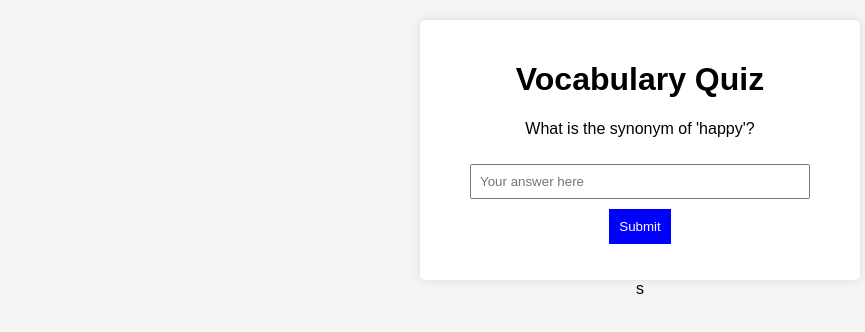
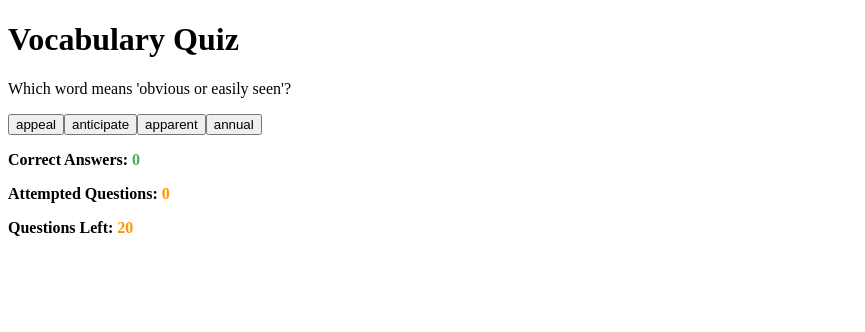
Before and after one commit to Constantine-L01/vocabulary-quiz, a plain HTML site: page index.html in a window 1280 px wide. Shown: the whole page, without its empty margins (0-865 px from the left). Drawn offline with Linux system fonts and the light colour scheme.

Commit message:
Added more questions - Vocabulary Quiz

```diff
--- a/index.html
+++ b/index.html
@@ -3,18 +3,19 @@
 <head>
     <meta charset="UTF-8">
     <meta name="viewport" content="width=device-width, initial-scale=1.0">
-    <title>Vocabulary Quiz</title>
+    <title>MCQ Vocabulary Quiz</title>
     <link rel="stylesheet" href="style.css">
 </head>
 <body>
     <div class="container">
         <h1>Vocabulary Quiz</h1>
         <p id="question">Loading question...</p>
-        <input type="text" id="answer" placeholder="Your answer here">
-        <button onclick="checkAnswer()">Submit</button>
+        <div id="options"></div> <!-- Options will be inserted here -->
         <p id="result"></p>
+        <p><strong>Correct Answers:</strong> <span id="correct-count">0</span></p>
+        <p><strong>Attempted Questions:</strong> <span id="attempted-count">0</span></p>
+        <p><strong>Questions Left:</strong> <span id="questions-left">20</span></p>
     </div>
     <script src="script.js"></script>
 </body>
 </html>
-s
--- /dev/null
+++ b/questions.json
@@ -0,0 +1,512 @@
+[
+    {
+        "question": "Which word means 'to leave something permanently'?",
+        "options": ["absorb", "abandon", "academic", "absolute"],
+        "answer": "abandon"
+    },
+    {
+        "question": "Which word refers to 'not having any limits or restrictions'?",
+        "options": ["absorb", "abandon", "academic", "absolute"],
+        "answer": "absolute"
+    },
+    {
+        "question": "Which word means 'to soak up or take in'?",
+        "options": ["absorb", "abstract", "accidentally", "accommodate"],
+        "answer": "absorb"
+    },
+    {
+        "question": "Which word refers to something 'not based on reality, but an idea or concept'?",
+        "options": ["abstract", "academic", "accommodation", "accompany"],
+        "answer": "abstract"
+    },
+    {
+        "question": "Which word means 'related to education or learning'?",
+        "options": ["academic", "absolute", "address", "anxiety"],
+        "answer": "academic"
+    },
+    {
+        "question": "Which word refers to 'a way of pronouncing words'?",
+        "options": ["accent", "accept", "accommodation", "address"],
+        "answer": "accent"
+    },
+    {
+        "question": "Which word means 'considered good enough to be accepted'?",
+        "options": ["acceptable", "adjust", "appeal", "affordable"],
+        "answer": "acceptable"
+    },
+    {
+        "question": "Which word means 'happening by chance or unexpectedly'?",
+        "options": ["accidentally", "accommodate", "acquire", "accomplish"],
+        "answer": "accidentally"
+    },
+    {
+        "question": "Which word refers to 'to provide space or support for'?",
+        "options": ["accommodate", "adjust", "assume", "acquire"],
+        "answer": "accommodate"
+    },
+    {
+        "question": "Which word refers to 'a place to stay, such as a hotel room'?",
+        "options": ["accommodation", "address", "agriculture", "attachment"],
+        "answer": "accommodation"
+    },
+    {
+        "question": "Which word means 'to go along with or join in'?",
+        "options": ["accompany", "affect", "adjust", "acquire"],
+        "answer": "accompany"
+    },
+    {
+        "question": "Which word means 'to complete something successfully'?",
+        "options": ["accomplish", "address", "adopt", "alter"],
+        "answer": "accomplish"
+    },
+    {
+        "question": "Which word refers to 'a record or statement of a financial situation'?",
+        "options": ["account", "assistance", "arise", "aid"],
+        "answer": "account"
+    },
+    {
+        "question": "Which word refers to 'a person who manages financial accounts'?",
+        "options": ["accountant", "assess", "acquire", "agency"],
+        "answer": "accountant"
+    },
+    {
+        "question": "Which word refers to 'the quality or state of being correct or precise'?",
+        "options": ["accuracy", "adjustment", "applicant", "address"],
+        "answer": "accuracy"
+    },
+    {
+        "question": "Which word means 'correct or free from mistakes'?",
+        "options": ["accurate", "acknowledge", "artificial", "aid"],
+        "answer": "accurate"
+    },
+    {
+        "question": "Which word means 'in a precise or exact manner'?",
+        "options": ["accurately", "affordable", "appeal", "annual"],
+        "answer": "accurately"
+    },
+    {
+        "question": "Which word means 'to blame someone for a wrongdoing'?",
+        "options": ["accuse", "adjust", "adopt", "acquire"],
+        "answer": "accuse"
+    },
+    {
+        "question": "Which word means 'to recognize or admit the truth of something'?",
+        "options": ["acknowledge", "address", "advance", "accomplish"],
+        "answer": "acknowledge"
+    },
+    {
+        "question": "Which word means 'to gain possession of something'?",
+        "options": ["acquire", "adjust", "address", "adopt"],
+        "answer": "acquire"
+    },
+    {
+        "question": "Which word refers to 'a unit of area, equal to 4046.86 square meters'?",
+        "options": ["acre", "address", "agenda", "adjust"],
+        "answer": "acre"
+    },
+    {
+        "question": "Which word means 'to make something work or start functioning'?",
+        "options": ["activate", "adapt", "address", "acquire"],
+        "answer": "activate"
+    },
+    {
+        "question": "Which word refers to 'real or existing'?",
+        "options": ["actual", "adjust", "aggressive", "affordable"],
+        "answer": "actual"
+    },
+    {
+        "question": "Which word means 'to make something suitable for a new condition or use'?",
+        "options": ["adapt", "address", "accurate", "accumulate"],
+        "answer": "adapt"
+    },
+    {
+        "question": "Which word refers to 'the condition of being physically or psychologically dependent on something'?",
+        "options": ["addiction", "adjustment", "address", "affect"],
+        "answer": "addiction"
+    },
+    {
+        "question": "Which word means 'extra or more than what is usual'?",
+        "options": ["additional", "adjust", "adequate", "acquire"],
+        "answer": "additional"
+    },
+    {
+        "question": "Which word means 'in addition or as a further point'?",
+        "options": ["additionally", "address", "aggressive", "affordable"],
+        "answer": "additionally"
+    },
+    {
+        "question": "Which word refers to 'a location or place where something is situated'?",
+        "options": ["address", "adjust", "approve", "acquire"],
+        "answer": "address"
+    },
+    {
+        "question": "Which word means 'sufficient or good enough in quality or quantity'?",
+        "options": ["adequate", "aggressive", "affordable", "adjust"],
+        "answer": "adequate"
+    },
+    {
+        "question": "Which word means 'in a manner that is good enough to meet the necessary standards'?",
+        "options": ["adequately", "additionally", "accurately", "adjust"],
+        "answer": "adequately"
+    },
+    {
+        "question": "Which word means 'to make a small change to something'?",
+        "options": ["adjust", "assume", "affect", "aid"],
+        "answer": "adjust"
+    },
+    {
+        "question": "Which word refers to 'the management or operation of a business or organization'?",
+        "options": ["administration", "agency", "approval", "anxiety"],
+        "answer": "administration"
+    },
+    {
+        "question": "Which word means 'to choose or take something as a new course of action'?",
+        "options": ["adopt", "adopt", "affect", "adjust"],
+        "answer": "adopt"
+    },
+    {
+        "question": "Which word refers to 'to move forward or make progress'?",
+        "options": ["advance", "agency", "account", "affordable"],
+        "answer": "advance"
+    },
+    {
+        "question": "Which word refers to 'a matter or event of concern'?",
+        "options": ["affair", "address", "agenda", "applicant"],
+        "answer": "affair"
+    },
+    {
+        "question": "Which word means 'inexpensive or reasonably priced'?",
+        "options": ["affordable", "aggressive", "adequate", "account"],
+        "answer": "affordable"
+    },
+    {
+        "question": "Which word means 'at a later time, after something else has happened'?",
+        "options": ["afterwards", "alongside", "affect", "adjust"],
+        "answer": "afterwards"
+    },
+    {
+        "question": "Which word refers to 'having lived for many years'?",
+        "options": ["aged", "annual", "alien", "adequate"],
+        "answer": "aged"
+    },
+    {
+        "question": "Which word refers to 'a business or organization that provides a service'?",
+        "options": ["agency", "adjust", "agency", "aid"],
+        "answer": "agency"
+    },
+    {
+        "question": "Which word refers to 'a list of items to be discussed at a meeting'?",
+        "options": ["agenda", "agency", "affair", "amount"],
+        "answer": "agenda"
+    },
+    {
+        "question": "Which word means 'hostile or ready to fight'?",
+        "options": ["aggressive", "adequate", "alien", "annual"],
+        "answer": "aggressive"
+    },
+    {
+        "question": "Which word refers to 'the practice of farming, including cultivating soil and raising animals'?",
+        "options": ["agriculture", "agency", "ambulance", "alter"],
+        "answer": "agriculture"
+    },
+    {
+        "question": "Which word means 'help or support, especially in times of need'?",
+        "options": ["aid", "amount", "ancestor", "agriculture"],
+        "answer": "aid"
+    },
+    {
+        "question": "Which word refers to 'a disease caused by a virus that weakens the immune system'?",
+        "options": ["AIDS", "aircraft", "aggressive", "alien"],
+        "answer": "AIDS"
+    },
+    {
+        "question": "Which word refers to 'a vehicle that is used for air travel'?",
+        "options": ["aircraft", "ambulance", "amount", "adjust"],
+        "answer": "aircraft"
+    },
+    {
+        "question": "Which word means 'a device that warns people of danger or emergencies'?",
+        "options": ["alarm", "alongside", "alter", "annual"],
+        "answer": "alarm"
+    },
+    {
+        "question": "Which word means 'a foreigner or someone from a different country'?",
+        "options": ["alien", "amount", "analyst", "affair"],
+        "answer": "alien"
+    },
+    {
+        "question": "Which preposition refers to 'in addition to' or 'next to'?",
+        "options": ["alongside", "altogether", "amount", "alter"],
+        "answer": "alongside"
+    },
+    {
+        "question": "Which word means 'to change something'?",
+        "options": ["alter", "adjust", "amount", "agenda"],
+        "answer": "alter"
+    },
+    {
+        "question": "Which word means 'completely or in total'?",
+        "options": ["altogether", "alongside", "analyst", "affect"],
+        "answer": "altogether"
+    },
+    {
+        "question": "Which word refers to 'a strong desire to achieve something'?",
+        "options": ["ambitious", "amount", "afford", "alien"],
+        "answer": "ambitious"
+    },
+    {
+        "question": "Which word refers to 'a vehicle used for medical emergencies'?",
+        "options": ["ambulance", "amount", "agenda", "alarm"],
+        "answer": "ambulance"
+    },
+    {
+        "question": "Which word refers to 'a quantity or total of something'?",
+        "options": ["amount", "analyst", "ancestor", "adjust"],
+        "answer": "amount"
+    },
+    {
+        "question": "Which word refers to 'something that causes laughter or is enjoyable'?",
+        "options": ["amusing", "analyst", "ancestor", "alarm"],
+        "answer": "amusing"
+    },
+    {
+        "question": "Which word refers to 'someone who studies or analyzes data'?",
+        "options": ["analyst", "ancestor", "alarm", "agency"],
+        "answer": "analyst"
+    },
+    {
+        "question": "Which word refers to 'a person from whom one is descended'?",
+        "options": ["ancestor", "affair", "amount", "alien"],
+        "answer": "ancestor"
+    },
+    {
+        "question": "Which word means 'a strong feeling of displeasure or hostility'?",
+        "options": ["anger", "angle", "apology", "anticipate"],
+        "answer": "anger"
+    },
+    {
+        "question": "Which word refers to 'a particular direction or position'?",
+        "options": ["angle", "angry", "annual", "anxiety"],
+        "answer": "angle"
+    },
+    {
+        "question": "Which word refers to 'the process of creating moving images or drawings'?",
+        "options": ["animation", "annual", "affair", "appeal"],
+        "answer": "animation"
+    },
+    {
+        "question": "Which word refers to 'the yearly recurrence of a significant event'?",
+        "options": ["anniversary", "annual", "anxiety", "applicant"],
+        "answer": "anniversary"
+    },
+    {
+        "question": "Which word means 'happening once every year'?",
+        "options": ["annual", "applicant", "appeal", "anxiety"],
+        "answer": "annual"
+    },
+    {
+        "question": "Which word refers to 'happening every year'?",
+        "options": ["annually", "annual", "applicant", "affect"],
+        "answer": "annually"
+    },
+    {
+        "question": "Which word means 'to expect or look forward to something'?",
+        "options": ["anticipate", "approve", "appeal", "arise"],
+        "answer": "anticipate"
+    },
+    {
+        "question": "Which word refers to 'a state of unease or worry about something'?",
+        "options": ["anxiety", "anger", "annual", "applicant"],
+        "answer": "anxiety"
+    },
+    {
+        "question": "Which word means 'feeling nervous or uneasy'?",
+        "options": ["anxious", "appropriate", "approve", "alter"],
+        "answer": "anxious"
+    },
+    {
+        "question": "Which word refers to 'a statement of regret for a wrongdoing'?",
+        "options": ["apology", "approval", "annual", "appeal"],
+        "answer": "apology"
+    },
+    {
+        "question": "Which word means 'obvious or easily seen'?",
+        "options": ["apparent", "anticipate", "annual", "appeal"],
+        "answer": "apparent"
+    },
+    {
+        "question": "Which word means 'seemingly or in a way that appears to be'?",
+        "options": ["apparently", "anxiety", "anger", "adjust"],
+        "answer": "apparently"
+    },
+    {
+        "question": "Which word refers to 'to make a serious or formal request'?",
+        "options": ["appeal", "approve", "annual", "anticipate"],
+        "answer": "appeal"
+    },
+    {
+        "question": "Which word refers to 'someone who applies for a job or position'?",
+        "options": ["applicant", "appropriate", "approach", "arise"],
+        "answer": "applicant"
+    },
+    {
+        "question": "Which word refers to 'a method or way of doing something'?",
+        "options": ["approach", "annual", "affair", "arise"],
+        "answer": "approach"
+    },
+    {
+        "question": "Which word refers to 'suitable or fitting for a particular situation'?",
+        "options": ["appropriate", "anxiety", "approach", "arise"],
+        "answer": "appropriate"
+    },
+    {
+        "question": "Which word means 'in a manner that is suitable or fitting'?",
+        "options": ["appropriately", "anxious", "annual", "appeal"],
+        "answer": "appropriately"
+    },
+    {
+        "question": "Which word refers to 'official recognition or acceptance'?",
+        "options": ["approval", "anger", "affair", "annual"],
+        "answer": "approval"
+    },
+    {
+        "question": "Which word means 'to give consent or agree to something'?",
+        "options": ["approve", "address", "appeal", "anticipate"],
+        "answer": "approve"
+    },
+    {
+        "question": "Which word means 'to come into existence or occur'?",
+        "options": ["arise", "affect", "assume", "angle"],
+        "answer": "arise"
+    },
+    {
+        "question": "Which word means 'equipped with weapons'?",
+        "options": ["armed", "assets", "approach", "association"],
+        "answer": "armed"
+    },
+    {
+        "question": "Which word refers to 'the limbs of the body, particularly the arms'?",
+        "options": ["arms", "asset", "arrow", "attempt"],
+        "answer": "arms"
+    },
+    {
+        "question": "Which word refers to 'a thin, pointed weapon or symbol used to indicate direction'?",
+        "options": ["arrow", "artificial", "athletic", "awareness"],
+        "answer": "arrow"
+    },
+    {
+        "question": "Which word refers to 'something made or produced by humans, typically as a substitute for something natural'?",
+        "options": ["artificial", "awareness", "artistic", "awkward"],
+        "answer": "artificial"
+    },
+    {
+        "question": "Which word refers to 'relating to art or creative expression'?",
+        "options": ["artistic", "attached", "awkward", "assess"],
+        "answer": "artistic"
+    },
+    {
+        "question": "Which word refers to 'a piece of visual art, such as a painting or sculpture'?",
+        "options": ["artwork", "attachment", "assistance", "arise"],
+        "answer": "artwork"
+    },
+    {
+        "question": "Which word means 'feeling embarrassed or guilty'?",
+        "options": ["ashamed", "awkward", "artistic", "arms"],
+        "answer": "ashamed"
+    },
+    {
+        "question": "Which word refers to 'a particular part or feature of something'?",
+        "options": ["aspect", "associate", "annual", "asset"],
+        "answer": "aspect"
+    },
+    {
+        "question": "Which word means 'to evaluate or examine something in detail'?",
+        "options": ["assess", "asset", "approach", "attempt"],
+        "answer": "assess"
+    },
+    {
+        "question": "Which word refers to 'an evaluation or analysis of something'?",
+        "options": ["assessment", "associate", "asset", "awareness"],
+        "answer": "assessment"
+    },
+    {
+        "question": "Which word refers to 'something valuable or useful that is owned'?",
+        "options": ["asset", "assessment", "awareness", "attach"],
+        "answer": "asset"
+    },
+    {
+        "question": "Which word means 'to give someone a task or responsibility'?",
+        "options": ["assign", "assist", "arise", "annual"],
+        "answer": "assign"
+    },
+    {
+        "question": "Which word means 'the help or support provided to someone'?",
+        "options": ["assistance", "assets", "artificial", "approve"],
+        "answer": "assistance"
+    },
+    {
+        "question": "Which word refers to 'to link or connect something with something else'?",
+        "options": ["associate", "assess", "assistance", "awkward"],
+        "answer": "associate"
+    },
+    {
+        "question": "Which word refers to 'linked or connected to something'?",
+        "options": ["associated", "annual", "approve", "asset"],
+        "answer": "associated"
+    },
+    {
+        "question": "Which word refers to 'a group or organization formed for a specific purpose'?",
+        "options": ["association", "asset", "assess", "artwork"],
+        "answer": "association"
+    },
+    {
+        "question": "Which word means 'to take something for granted or accept something without question'?",
+        "options": ["assume", "assess", "approve", "arise"],
+        "answer": "assume"
+    },
+    {
+        "question": "Which word refers to 'a belief or idea taken as true without evidence'?",
+        "options": ["assumption", "approval", "associate", "attempt"],
+        "answer": "assumption"
+    },
+    {
+        "question": "Which word means 'to promise or make certain something will happen'?",
+        "options": ["assure", "assign", "annual", "awareness"],
+        "answer": "assure"
+    },
+    {
+        "question": "Which word refers to 'something that causes amazement or surprise'?",
+        "options": ["astonishing", "artificial", "awkward", "assistance"],
+        "answer": "astonishing"
+    },
+    {
+        "question": "Which word means 'related to physical fitness or sports'?",
+        "options": ["athletic", "artistic", "annual", "anxiety"],
+        "answer": "athletic"
+    },
+    {
+        "question": "Which word refers to 'something that is attached to another thing, often as an extra'?",
+        "options": ["attachment", "assessment", "asset", "attempt"],
+        "answer": "attachment"
+    },
+    {
+        "question": "Which word means 'an effort to achieve something, typically with difficulty'?",
+        "options": ["attempt", "asset", "approach", "artificial"],
+        "answer": "attempt"
+    },
+    {
+        "question": "Which word refers to 'sound, especially when recorded or transmitted'?",
+        "options": ["audio", "artistic", "annual", "awareness"],
+        "answer": "audio"
+    },
+    {
+        "question": "Which word refers to 'knowledge or understanding of something'?",
+        "options": ["awareness", "attachment", "artwork", "asset"],
+        "answer": "awareness"
+    },
+    {
+        "question": "Which word means 'embarrassing, awkward, or uncomfortable'?",
+        "options": ["awkward", "athletic", "artificial", "assess"],
+        "answer": "awkward"
+    }
+]
--- a/script.js
+++ b/script.js
@@ -1,29 +1,83 @@
-const words = [
-    { question: "What is the synonym of 'happy'?", answer: "joyful" },
-    { question: "What is the antonym of 'big'?", answer: "small" },
-    { question: "What is another word for 'fast'?", answer: "quick" }
-];
+let questions = [];
+let currentQuestionIndex = 0;
+let correctAnswers = 0;
+let attemptedQuestions = 0;
+let selectedQuestions = [];  // To hold 20 random questions for the session
 
-let currentQuestion = 0;
+async function loadQuestions() {
+    const response = await fetch("questions.json");
+    questions = await response.json();
 
-function loadQuestion() {
-    document.getElementById("question").innerText = words[currentQuestion].question;
+    // Randomly shuffle questions and pick the first 20
+    selectedQuestions = getRandomQuestions(20);
+
+    // Display the first question
+    displayQuestion();
 }
 
-function checkAnswer() {
-    let userAnswer = document.getElementById("answer").value.trim().toLowerCase();
-    let correctAnswer = words[currentQuestion].answer.toLowerCase();
+function getRandomQuestions(num) {
+    // Shuffle the questions array and select the first 'num' questions
+    const shuffledQuestions = questions.sort(() => Math.random() - 0.5);
+    return shuffledQuestions.slice(0, num);
+}
 
-    if (userAnswer === correctAnswer) {
-        document.getElementById("result").innerText = "Correct! 🎉";
+function shuffleOptions(options) {
+    // Shuffle the options for the current question
+    return options.sort(() => Math.random() - 0.5);
+}
+
+function displayQuestion() {
+    const questionData = selectedQuestions[currentQuestionIndex];
+    document.getElementById("question").innerText = questionData.question;
+
+    const optionsContainer = document.getElementById("options");
+    optionsContainer.innerHTML = "";  // Clear previous options
+
+    const shuffledOptions = shuffleOptions(questionData.options);
+
+    shuffledOptions.forEach(option => {
+        const button = document.createElement("button");
+        button.innerText = option;
+        button.classList.add("option-button");
+        button.onclick = () => checkAnswer(option);
+        optionsContainer.appendChild(button);
+    });
+
+    // Update question left and correct answers display
+    document.getElementById("correct-count").innerText = correctAnswers;
+    document.getElementById("attempted-count").innerText = attemptedQuestions;
+    document.getElementById("questions-left").innerText = selectedQuestions.length - attemptedQuestions;
+}
+
+function checkAnswer(selectedOption) {
+    const correctAnswer = selectedQuestions[currentQuestionIndex].answer;
+    const resultText = document.getElementById("result");
+
+    // Increment attempted questions counter
+    attemptedQuestions++;
+
+    if (selectedOption === correctAnswer) {
+        correctAnswers++;  // Increment correct answers counter
+        resultText.innerText = "Correct! 🎉";
     } else {
-        document.getElementById("result").innerText = `Wrong! The correct answer is "${correctAnswer}".`;
+        resultText.innerText = `Wrong! The correct answer is "${correctAnswer}".`;
     }
 
-    // Move to the next question
-    currentQuestion = (currentQuestion + 1) % words.length;
-    document.getElementById("answer").value = "";
-    setTimeout(loadQuestion, 2000);
+    // Update the counters in the UI
+    document.getElementById("correct-count").innerText = correctAnswers;
+    document.getElementById("attempted-count").innerText = attemptedQuestions;
+    document.getElementById("questions-left").innerText = selectedQuestions.length - attemptedQuestions;
+
+    // Move to the next question after 2 seconds
+    currentQuestionIndex = (currentQuestionIndex + 1) % selectedQuestions.length;
+
+    // If all questions are answered, show a completion message
+    if (attemptedQuestions === selectedQuestions.length) {
+        setTimeout(() => alert("Quiz Completed!"), 2000);
+    } else {
+        setTimeout(displayQuestion, 2000);  // Show the next question after 2 seconds
+    }
 }
 
-window.onload = loadQuestion;
+// Load questions on page load
+window.onload = loadQuestions;
--- a/style.css
+++ b/style.css
@@ -1,31 +1,17 @@
-body {
-    font-family: Arial, sans-serif;
-    text-align: center;
-    background-color: #f4f4f4;
-    margin: 0;
-    padding: 20px;
+#correct-count, #attempted-count {
+    font-weight: bold;
+    color: green;
 }
 
-.container {
-    max-width: 400px;
-    background: white;
-    padding: 20px;
-    margin: auto;
-    box-shadow: 0px 0px 10px rgba(0, 0, 0, 0.1);
-    border-radius: 5px;
+#correct-count {
+    color: #4CAF50;  /* Green color for correct answers */
 }
 
-input {
-    padding: 8px;
-    width: 80%;
-    margin-top: 10px;
+#attempted-count {
+    color: #FF9800;  /* Orange color for attempted questions */
 }
 
-button {
-    padding: 10px;
-    margin-top: 10px;
-    background-color: blue;
-    color: white;
-    border: none;
-    cursor: pointer;
+#questions-left {
+    font-weight: bold;
+    color: #FF9800;  /* Orange color for questions left */
 }
```
